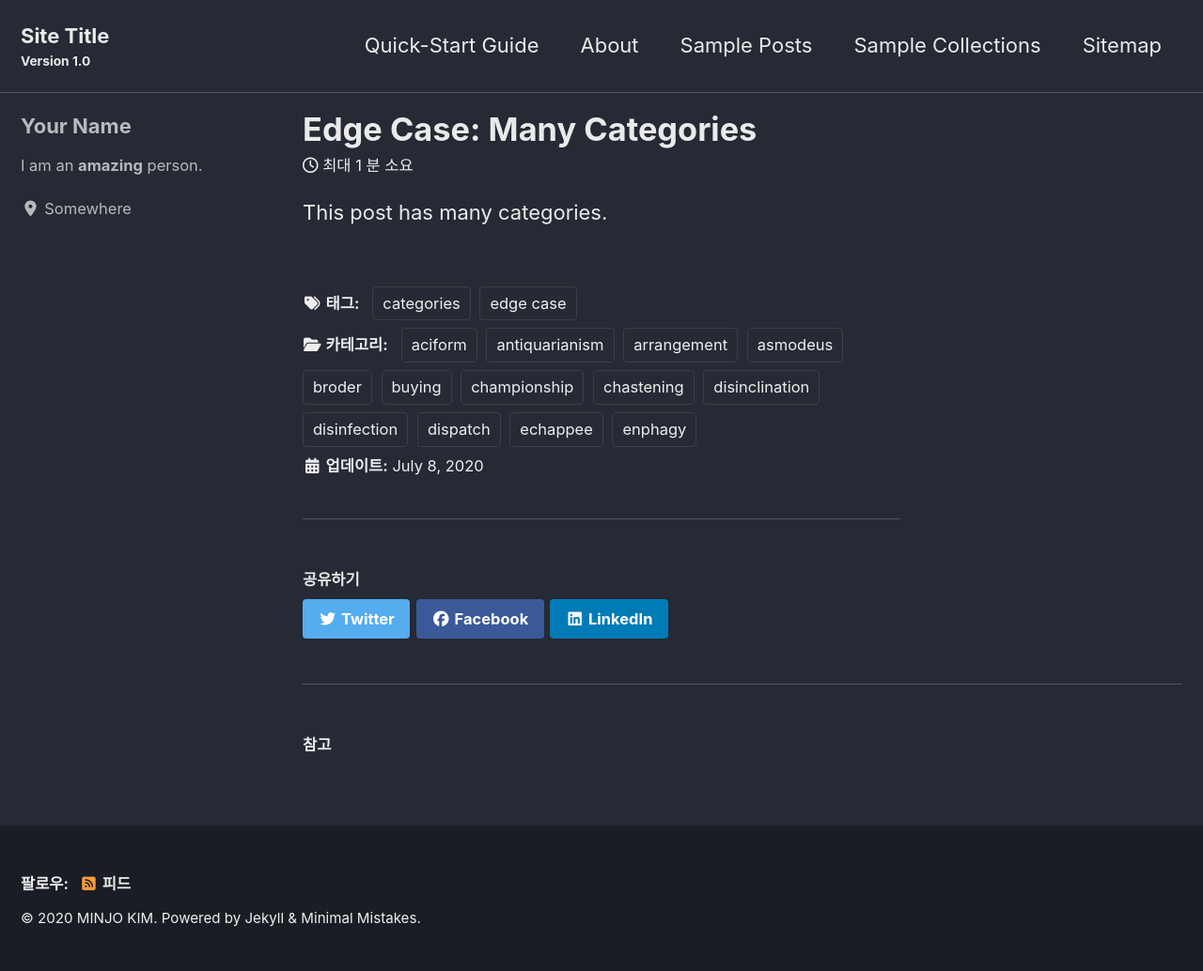
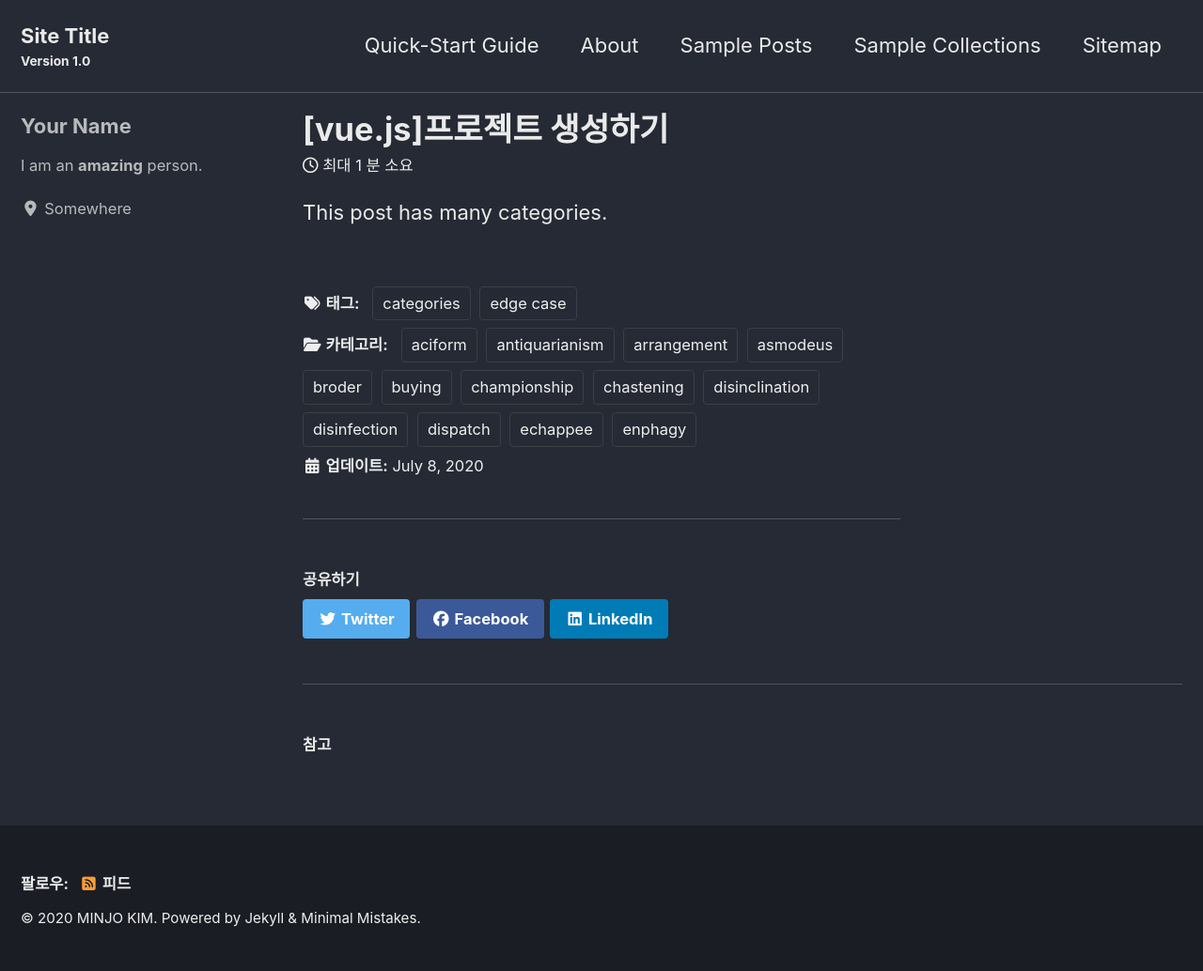
Before and after one commit to minjoah/minjoah.github.io, a Jekyll site: the page built from _posts/2020-07-08-[vue]프로젝트 생성.md, in a window 1280 px wide. Shown: the whole page at 94% size. Built offline with Jekyll 4.4.1, drawn with Linux system fonts in a browser that asks for light colours; cached includes are drawn as plain includes; nearby versions of some CDN libraries.

Commit message:
제목변경

```diff
--- a/_posts/2020-07-08-[vue]프로젝트 생성.md
+++ b/_posts/2020-07-08-[vue]프로젝트 생성.md
@@ -1,5 +1,5 @@
 ---
-title: "Edge Case: Many Categories"
+title: "[vue.js]프로젝트 생성하기"
 categories:
   - aciform
   - antiquarianism
```
